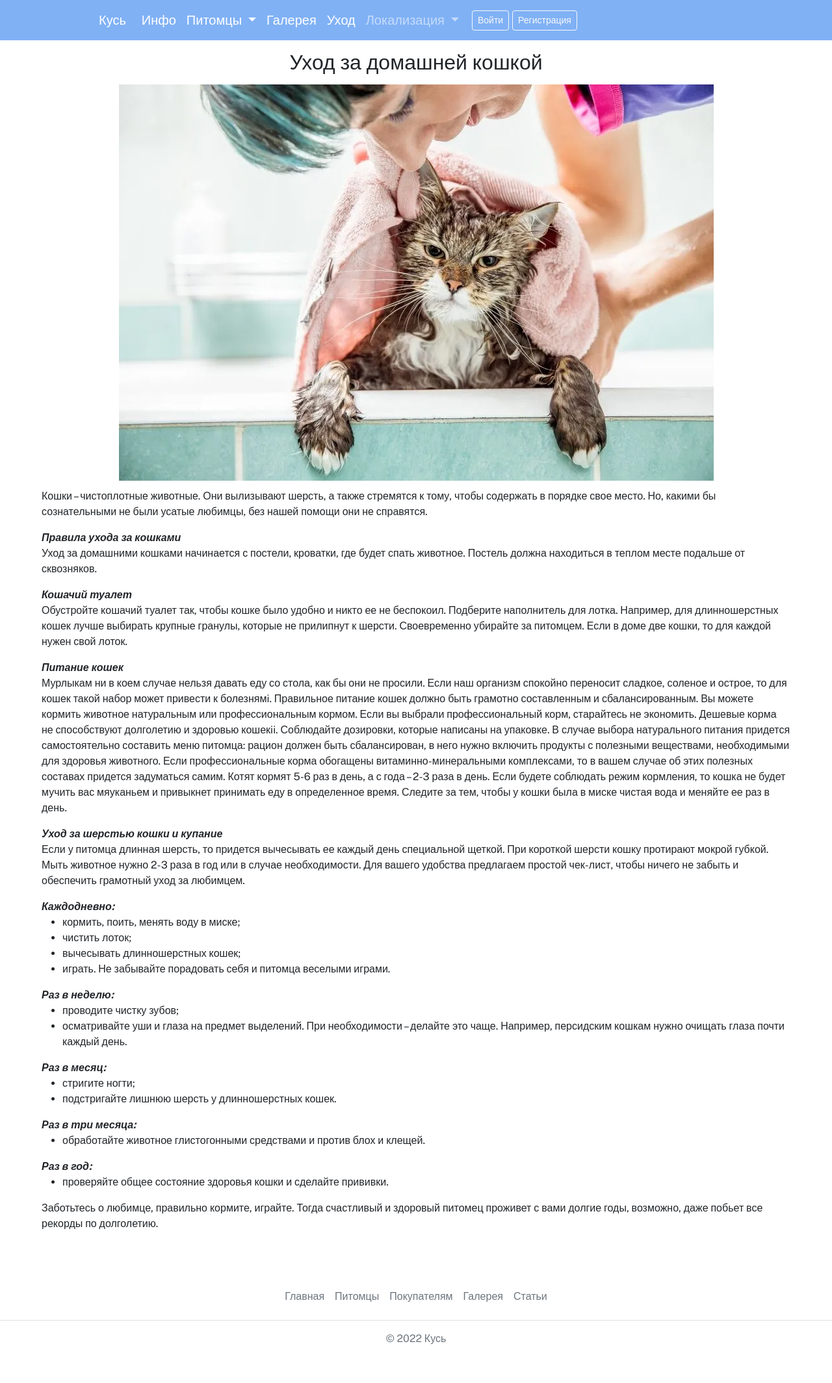
After one commit to RaxFord1/Cats-Store, a Flask app: page /care in a window 1280 px wide. The commit adds this page. Shown: the whole page at 65% size. Run offline with Flask 2, Linux system fonts and the light colour scheme; some libraries are stand-ins or nearby versions.

Commit message:
Created page about care.

```diff
--- a/main.py
+++ b/main.py
@@ -464,6 +464,11 @@ def index():
     """Setting page and path"""
     return render_template('index.html', jwt=request.cookies.get("jwt"))
 
+@app.route("/care")
+def care():
+    """Setting page and path"""
+    return render_template('care.html', jwt=request.cookies.get("jwt"))
+
 
 @app.route("/")
 def landing():
--- /dev/null
+++ b/resources/html/care.html
@@ -0,0 +1,67 @@
+{% extends 'base.html' %}
+
+{% block body %}
+<!-- https://getbootstrap.com/docs/4.0/components/carousel/ -->
+<div class="wrapper">
+
+    <div class="care-conteiner">
+        <div class="title"><h2>Уход за домашней кошкой</h2></div>
+        <img src="./static/images/care-img.jpg" alt="#">
+        <p>Кошки – чистоплотные животные. Они вылизывают шерсть, а также стремятся к тому, чтобы содержать в порядке свое место. Но, какими бы сознательными не были усатые любимцы, без нашей помощи они не справятся.</p>
+        <div class="sub_title">Правила ухода за кошками</div>
+        <p>Уход за домашними кошками начинается с постели, кроватки, где будет спать животное.
+Постель должна находиться в теплом месте подальше от сквозняков.</p>
+        <div class="sub_title">Кошачий туалет</div>
+        <p>Обустройте кошачий туалет так, чтобы кошке было удобно и никто ее не беспокоил. Подберите наполнитель для лотка. Например, для длинношерстных кошек лучше выбирать крупные гранулы, которые не прилипнут к шерсти. Своевременно убирайте за питомцем.
+Если в доме две кошки, то для каждой нужен свой лоток.</p>
+        <div class="sub_title">Питание кошек</div>
+        <p>Мурлыкам ни в коем случае нельзя давать еду со стола, как бы они не просили. Если наш организм спокойно переносит сладкое, соленое и острое, то для кошек такой набор может привести к болезнямi.
+
+Правильное питание кошек должно быть грамотно составленным и сбалансированным. Вы можете кормить животное натуральным или профессиональным кормом.
+
+Если вы выбрали профессиональный корм, старайтесь не экономить. Дешевые корма не способствуют долголетию и здоровью кошекii. Соблюдайте дозировки, которые написаны на упаковке. В случае выбора натурального питания придется самостоятельно составить меню питомца: рацион должен быть сбалансирован, в него нужно включить продукты с полезными веществами, необходимыми для здоровья животного.
+
+Если профессиональные корма обогащены витаминно-минеральными комплексами, то в вашем случае об этих полезных составах придется задуматься самим.
+
+Котят кормят 5-6 раз в день, а с года – 2-3 раза в день.
+
+Если будете соблюдать режим кормления, то кошка не будет мучить вас мяуканьем и привыкнет принимать еду в определенное время.
+
+Следите за тем, чтобы у кошки была в миске чистая вода и меняйте ее раз в день.</p>
+        <div class="sub_title">Уход за шерстью кошки и купание</div>
+        <p>Если у питомца длинная шерсть, то придется вычесывать ее каждый день специальной щеткой. При короткой шерсти кошку протирают мокрой губкой.
+
+Мыть животное нужно 2-3 раза в год или в случае необходимости.
+
+Для вашего удобства предлагаем простой чек-лист, чтобы ничего не забыть и обеспечить грамотный уход за любимцем.</p>
+        <div class="sub_title">Каждодневно:</div>
+        <ul>
+            <li> кормить, поить, менять воду в миске;</li>
+            <li> чистить лоток;</li>
+            <li> вычесывать длинношерстных кошек;</li>
+            <li> играть. Не забывайте порадовать себя и питомца веселыми играми.</li>
+        </ul>
+        <div class="sub_title">Раз в неделю:</div>
+        <ul>
+            <li> проводите чистку зубов;</li>
+            <li> осматривайте уши и глаза на предмет выделений. При необходимости – делайте это чаще. Например, персидским кошкам нужно очищать глаза почти каждый день.</li>
+        </ul>
+        <div class="sub_title">Раз в месяц:</div>
+        <ul>
+            <li> стригите ногти;</li>
+            <li> подстригайте лишнюю шерсть у длинношерстных кошек.</li>
+        </ul>
+        <div class="sub_title">Раз в три месяца:</div>
+        <ul>
+            <li> обработайте животное глистогонными средствами и против блох и клещей.</li>
+        </ul>
+        <div class="sub_title">Раз в год:</div>
+        <ul>
+            <li> проверяйте общее состояние здоровья кошки и сделайте прививки.</li>
+        </ul>
+        <p>Заботьтесь о любимце, правильно кормите, играйте. Тогда счастливый и здоровый питомец проживет с вами долгие годы, возможно, даже побьет все рекорды по долголетию.</p>
+    </div>
+    <br>
+</div>
+
+{% endblock %}
--- a/static/css/landing.css
+++ b/static/css/landing.css
@@ -374,3 +374,13 @@ nav .navbar ul li a {
 .text_4 {
   margin-top: 30px;
 }
+.sub_title{
+font-weight:bold;
+font-style: italic;
+}
+.care-conteiner img{
+display: block;
+margin-left: auto;
+margin-right: auto;
+margin-bottom: 1%;
+}
```
Also changed, not shown: static/images/care-img.jpg (added).
